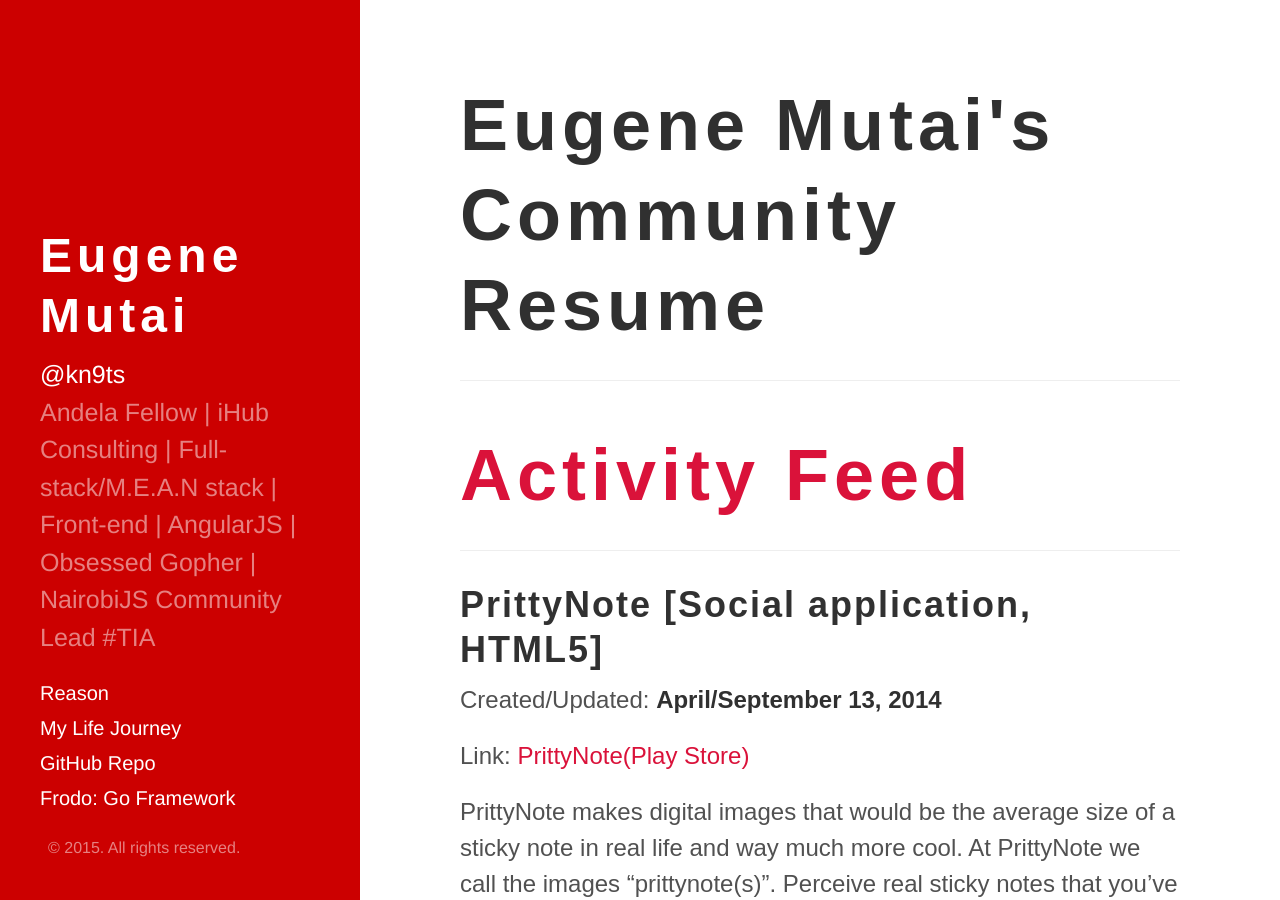
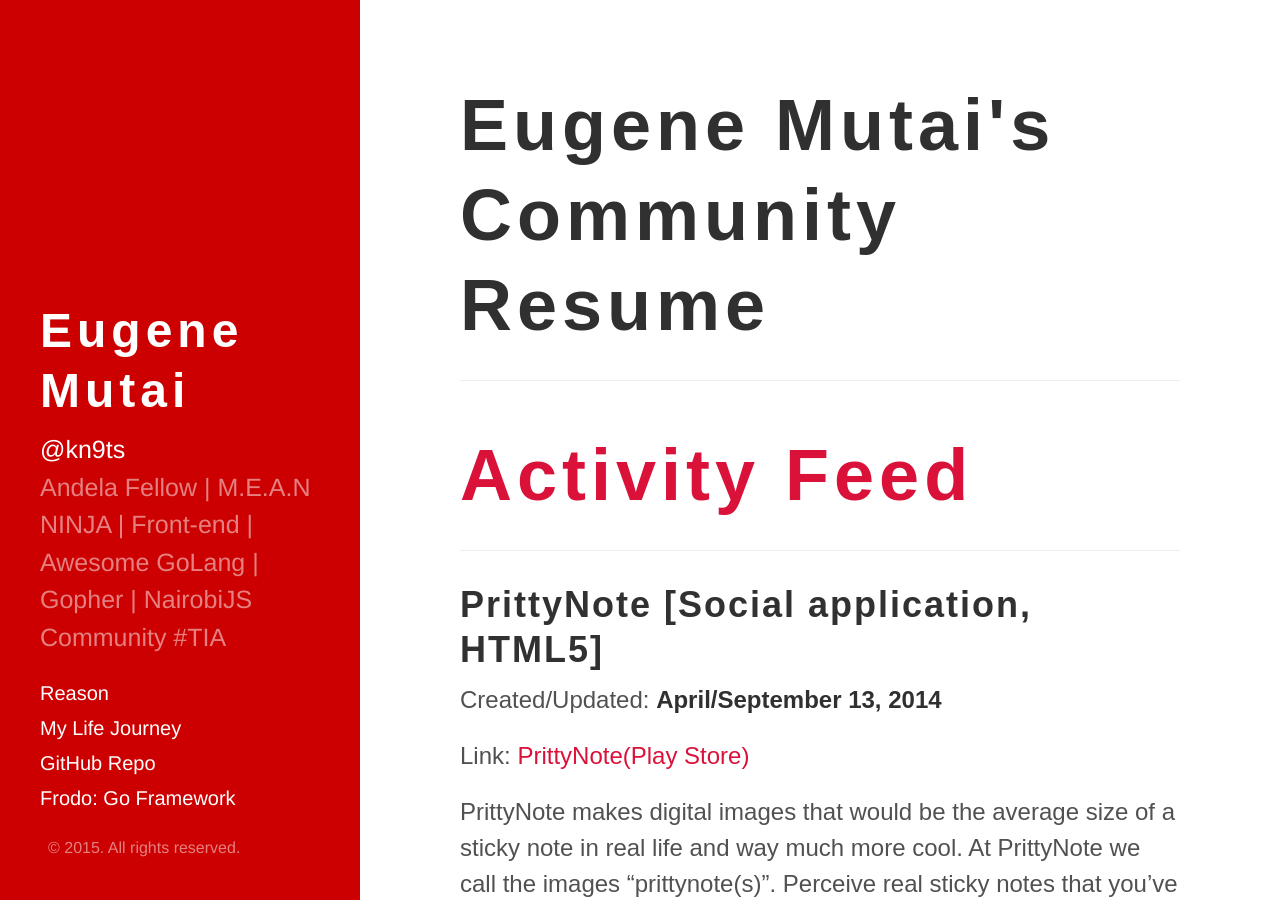
Before and after one commit to kn9ts/community-resume, a Jekyll site: the page built from index.md, in a window 1280 px wide and 900 px high. Built offline with Jekyll 4.4.1, drawn with Linux system fonts in a browser that asks for light colours; nearby versions of some CDN libraries; some web fonts are replaced.

Commit message:
updating my bio synopsis

```diff
--- a/_config.yml
+++ b/_config.yml
@@ -2,7 +2,7 @@
 project_name: community resume
 title: Community Resume
 description: > # this means to ignore newlines until "baseurl:"
-   <a href="https://twitter.com/kn9ts" target="_blank">@kn9ts</a><br/>Andela Fellow | iHub Consulting | Full-stack/M.E.A.N stack | Front-end | AngularJS | Obsessed Gopher | NairobiJS Community Lead #TIA
+   <a href="https://twitter.com/kn9ts" target="_blank">@kn9ts</a><br/>Andela Fellow | M.E.A.N NINJA | Front-end | Awesome GoLang | Gopher | NairobiJS Community #TIA
 
 baseurl: "/community-resume" # the subpath of your site, e.g. /blog/
 url: http://kn9ts.github.io/community-resume/ # the base hostname & protocol for your site
```
